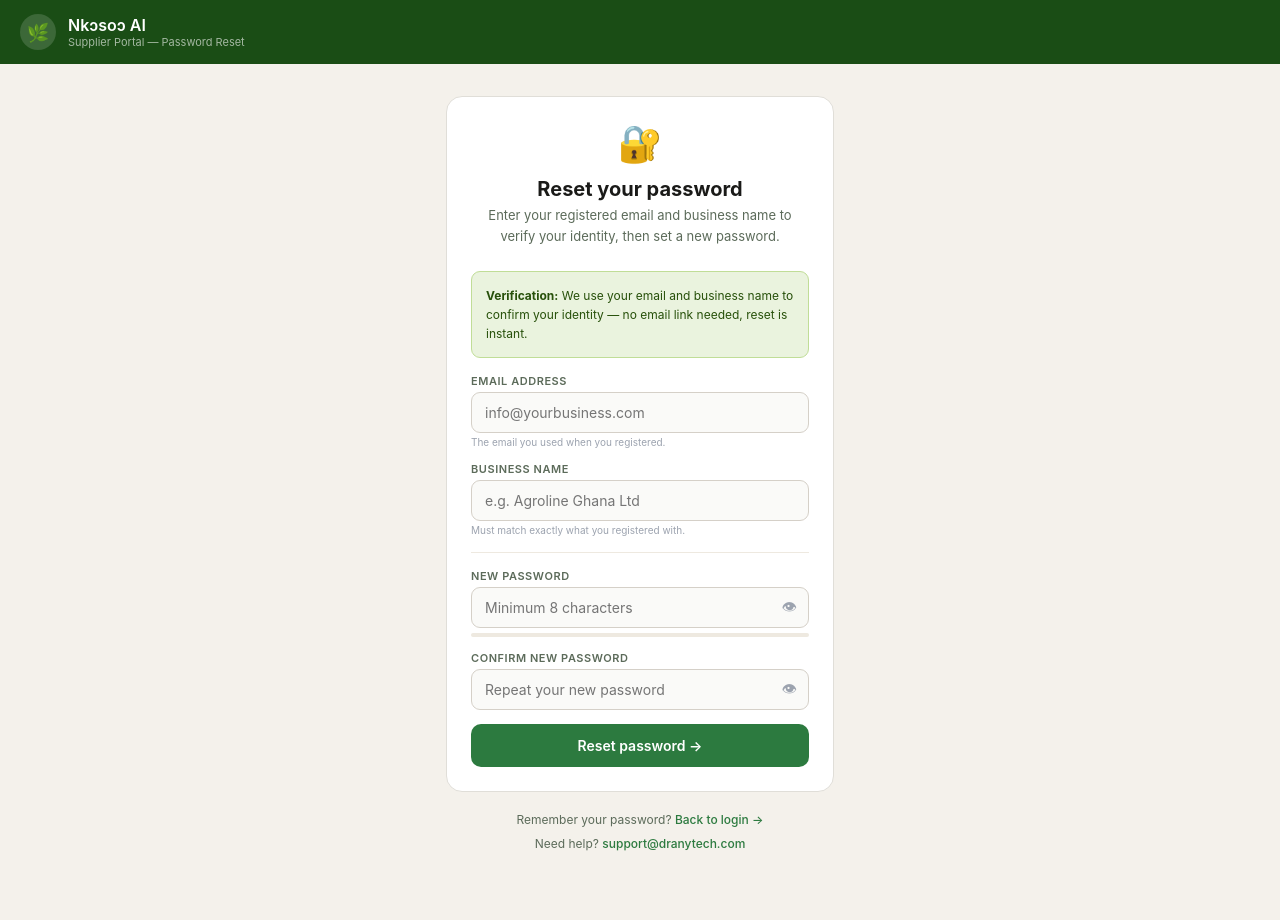
After one commit to narish558/nkosoo-ai, a Flask app: template templates/supplier forgot password.html in a window 1280 px wide. The commit adds this page. Run offline with Flask 3, Linux system fonts and the light colour scheme; the template is opened without the code that fills it, so the values that code supplies are empty.

Commit message:
Add files via upload

```diff
--- /dev/null
+++ b/templates/supplier forgot password.html
@@ -0,0 +1,201 @@
+<!DOCTYPE html>
+<html lang="en">
+<head>
+<meta charset="UTF-8"/>
+<meta name="viewport" content="width=device-width,initial-scale=1.0"/>
+<title>Reset Password — Nkɔsoɔ AI Supplier Portal</title>
+<style>
+*{box-sizing:border-box;margin:0;padding:0;}
+body{font-family:-apple-system,BlinkMacSystemFont,'Segoe UI',sans-serif;background:#F4F1EB;min-height:100vh;display:flex;flex-direction:column;}
+.topbar{background:#1A4D15;padding:14px 20px;display:flex;align-items:center;gap:12px;}
+.logo{width:36px;height:36px;border-radius:50%;background:rgba(255,255,255,.15);display:flex;align-items:center;justify-content:center;font-size:18px;}
+.app-name{font-size:16px;font-weight:600;color:#fff;}
+.app-sub{font-size:11px;color:rgba(255,255,255,.6);}
+.page{max-width:420px;margin:0 auto;padding:2rem 1rem 4rem;flex:1;}
+.card{background:#fff;border:.5px solid #E0DED8;border-radius:16px;padding:1.5rem;margin-bottom:1rem;}
+.card-icon{font-size:36px;text-align:center;margin-bottom:.75rem;}
+h2{font-size:20px;font-weight:700;color:#1A1A18;margin-bottom:.25rem;text-align:center;}
+.sub{font-size:13px;color:#5C6B5A;margin-bottom:1.5rem;text-align:center;line-height:1.6;}
+.field{margin-bottom:.875rem;}
+.field-label{font-size:11px;font-weight:600;color:#5C6B5A;text-transform:uppercase;letter-spacing:.05em;margin-bottom:4px;}
+.hint{font-size:10px;color:#9CA3AF;margin-top:3px;}
+.inp{width:100%;padding:11px 13px;border:.5px solid #D5D0C8;border-radius:9px;font-size:14px;font-family:inherit;background:#FAFAF8;color:#1A1A18;transition:border-color .15s;}
+.inp:focus{outline:none;border-color:#2C7A3F;}
+.pw-row{position:relative;}
+.pw-toggle{position:absolute;right:12px;top:50%;transform:translateY(-50%);background:none;border:none;cursor:pointer;font-size:15px;color:#9CA3AF;}
+.divider{height:1px;background:#EEE9E0;margin:1rem 0;}
+.btn-primary{width:100%;padding:13px;background:#2C7A3F;color:#fff;border:none;border-radius:10px;font-size:14px;font-weight:600;cursor:pointer;font-family:inherit;transition:opacity .15s;}
+.btn-primary:hover{opacity:.9;}
+.btn-primary:disabled{opacity:.6;cursor:not-allowed;}
+.error-msg{background:#FCEBEB;border:.5px solid #F9BABA;border-radius:9px;padding:.75rem;font-size:12px;color:#A32D2D;margin-bottom:.875rem;display:none;}
+.success-card{background:#EAF3DE;border:.5px solid #C0DD97;border-radius:14px;padding:1.5rem;text-align:center;display:none;}
+.success-icon{font-size:40px;margin-bottom:.75rem;}
+.success-title{font-size:16px;font-weight:700;color:#27500A;margin-bottom:.5rem;}
+.success-text{font-size:13px;color:#3B6D11;line-height:1.6;margin-bottom:1rem;}
+.info-box{background:#EAF3DE;border:.5px solid #C0DD97;border-radius:9px;padding:.875rem;margin-bottom:1rem;font-size:12px;color:#27500A;line-height:1.6;}
+.links{text-align:center;font-size:12px;color:#5C6B5A;margin-top:1rem;line-height:2;}
+.links a{color:#2C7A3F;font-weight:500;text-decoration:none;}
+.strength-bar{height:4px;border-radius:2px;margin-top:5px;transition:all .3s;background:#EEE9E0;}
+.strength-label{font-size:10px;margin-top:3px;}
+</style>
+</head>
+<body>
+
+<div class="topbar">
+  <div class="logo">🌿</div>
+  <div>
+    <div class="app-name">Nkɔsoɔ AI</div>
+    <div class="app-sub">Supplier Portal — Password Reset</div>
+  </div>
+</div>
+
+<div class="page">
+
+  <!-- RESET FORM -->
+  <div class="card" id="resetCard">
+    <div class="card-icon">🔐</div>
+    <h2>Reset your password</h2>
+    <p class="sub">Enter your registered email and business name to verify your identity, then set a new password.</p>
+
+    <div class="info-box">
+      <strong>Verification:</strong> We use your email and business name to confirm your identity — no email link needed, reset is instant.
+    </div>
+
+    <div id="errorMsg" class="error-msg"></div>
+
+    <div class="field">
+      <div class="field-label">Email address</div>
+      <input id="email" class="inp" type="email" placeholder="info@yourbusiness.com" autocomplete="email"/>
+      <div class="hint">The email you used when you registered.</div>
+    </div>
+
+    <div class="field">
+      <div class="field-label">Business name</div>
+      <input id="businessName" class="inp" type="text" placeholder="e.g. Agroline Ghana Ltd" autocomplete="organization"/>
+      <div class="hint">Must match exactly what you registered with.</div>
+    </div>
+
+    <div class="divider"></div>
+
+    <div class="field">
+      <div class="field-label">New password</div>
+      <div class="pw-row">
+        <input id="newPassword" class="inp" type="password" placeholder="Minimum 8 characters"
+               oninput="checkStrength(this.value)" autocomplete="new-password"/>
+        <button class="pw-toggle" type="button" onclick="togglePw('newPassword',this)">👁</button>
+      </div>
+      <div class="strength-bar" id="strengthBar"></div>
+      <div class="strength-label" id="strengthLabel"></div>
+    </div>
+
+    <div class="field">
+      <div class="field-label">Confirm new password</div>
+      <div class="pw-row">
+        <input id="confirmPassword" class="inp" type="password" placeholder="Repeat your new password"
+               autocomplete="new-password"/>
+        <button class="pw-toggle" type="button" onclick="togglePw('confirmPassword',this)">👁</button>
+      </div>
+    </div>
+
+    <button class="btn-primary" id="submitBtn" onclick="resetPassword()">Reset password →</button>
+  </div>
+
+  <!-- SUCCESS STATE -->
+  <div class="success-card" id="successCard">
+    <div class="success-icon">✅</div>
+    <div class="success-title">Password reset successfully!</div>
+    <div class="success-text">Your password has been updated. You can now log in to your supplier portal with your new password.</div>
+    <a href="/supplier/login" style="display:inline-block;padding:12px 24px;background:#2C7A3F;color:#fff;border-radius:10px;font-size:14px;font-weight:600;text-decoration:none;">Log in now →</a>
+  </div>
+
+  <div class="links">
+    Remember your password? <a href="/supplier/login">Back to login →</a><br>
+    Need help? <a href="mailto:support@dranytech.com">support@dranytech.com</a>
+  </div>
+
+</div>
+
+<script>
+function togglePw(id, btn){
+  const el = document.getElementById(id);
+  if(el.type === 'password'){ el.type = 'text'; btn.textContent = '🙈'; }
+  else { el.type = 'password'; btn.textContent = '👁'; }
+}
+
+function checkStrength(pw){
+  const bar = document.getElementById('strengthBar');
+  const lbl = document.getElementById('strengthLabel');
+  if(!pw){ bar.style.width='0'; bar.style.background='#EEE9E0'; lbl.textContent=''; return; }
+  let score = 0;
+  if(pw.length >= 8) score++;
+  if(pw.length >= 12) score++;
+  if(/\d/.test(pw)) score++;
+  if(/[A-Z]/.test(pw)) score++;
+  if(/[^A-Za-z0-9]/.test(pw)) score++;
+  const levels = [
+    {color:'#A32D2D', label:'Too weak', width:'20%'},
+    {color:'#C4873A', label:'Weak', width:'40%'},
+    {color:'#854F0B', label:'Fair', width:'60%'},
+    {color:'#2C7A3F', label:'Strong', width:'80%'},
+    {color:'#27500A', label:'Very strong ✓', width:'100%'},
+  ];
+  const l = levels[Math.min(score, 4)];
+  bar.style.width = l.width;
+  bar.style.background = l.color;
+  lbl.textContent = l.label;
+  lbl.style.color = l.color;
+}
+
+async function resetPassword(){
+  const email        = document.getElementById('email').value.trim();
+  const businessName = document.getElementById('businessName').value.trim();
+  const newPw        = document.getElementById('newPassword').value;
+  const confirmPw    = document.getElementById('confirmPassword').value;
+  const err          = document.getElementById('errorMsg');
+  const btn          = document.getElementById('submitBtn');
+
+  err.style.display = 'none';
+
+  if(!email){ err.textContent = 'Please enter your email address.'; err.style.display='block'; return; }
+  if(!businessName){ err.textContent = 'Please enter your business name.'; err.style.display='block'; return; }
+  if(newPw.length < 8){ err.textContent = 'Password must be at least 8 characters.'; err.style.display='block'; return; }
+  if(!/\d/.test(newPw)){ err.textContent = 'Password must contain at least one number.'; err.style.display='block'; return; }
+  if(newPw !== confirmPw){ err.textContent = 'Passwords do not match. Please check and try again.'; err.style.display='block'; return; }
+
+  btn.textContent = 'Resetting...';
+  btn.disabled = true;
+
+  try{
+    const r = await fetch('/api/supplier/forgot-password', {
+      method: 'POST',
+      headers: {'Content-Type': 'application/json'},
+      body: JSON.stringify({
+        email, business_name: businessName,
+        new_password: newPw, confirm_password: confirmPw
+      })
+    });
+    const d = await r.json();
+    if(d.success){
+      document.getElementById('resetCard').style.display = 'none';
+      document.getElementById('successCard').style.display = 'block';
+    } else {
+      err.textContent = d.error || 'Reset failed. Please try again.';
+      err.style.display = 'block';
+      btn.textContent = 'Reset password →';
+      btn.disabled = false;
+    }
+  } catch(e){
+    err.textContent = 'Connection error. Please check your internet and try again.';
+    err.style.display = 'block';
+    btn.textContent = 'Reset password →';
+    btn.disabled = false;
+  }
+}
+
+// Allow Enter key to submit
+document.addEventListener('keydown', e => {
+  if(e.key === 'Enter') resetPassword();
+});
+</script>
+</body>
+</html>
--- a/templates/supplier login.html
+++ b/templates/supplier login.html
@@ -47,6 +47,9 @@ h2{font-size:20px;font-weight:700;color:#1A1A18;margin-bottom:.25rem;}
         <input id="password" class="inp" type="password" placeholder="Your password"/>
         <button class="pw-toggle" onclick="const e=document.getElementById('password');e.type=e.type==='password'?'text':'password';" type="button">👁</button>
       </div>
+      <div style="text-align:right;margin-top:4px;">
+        <a href="/supplier/forgot-password" style="font-size:11px;color:#2C7A3F;text-decoration:none;">Forgot password?</a>
+      </div>
     </div>
     <button class="btn-primary" onclick="doLogin()">Log in →</button>
   </div>
```
Also changed, not shown: templates/landing.html (+8 -3 lines).
